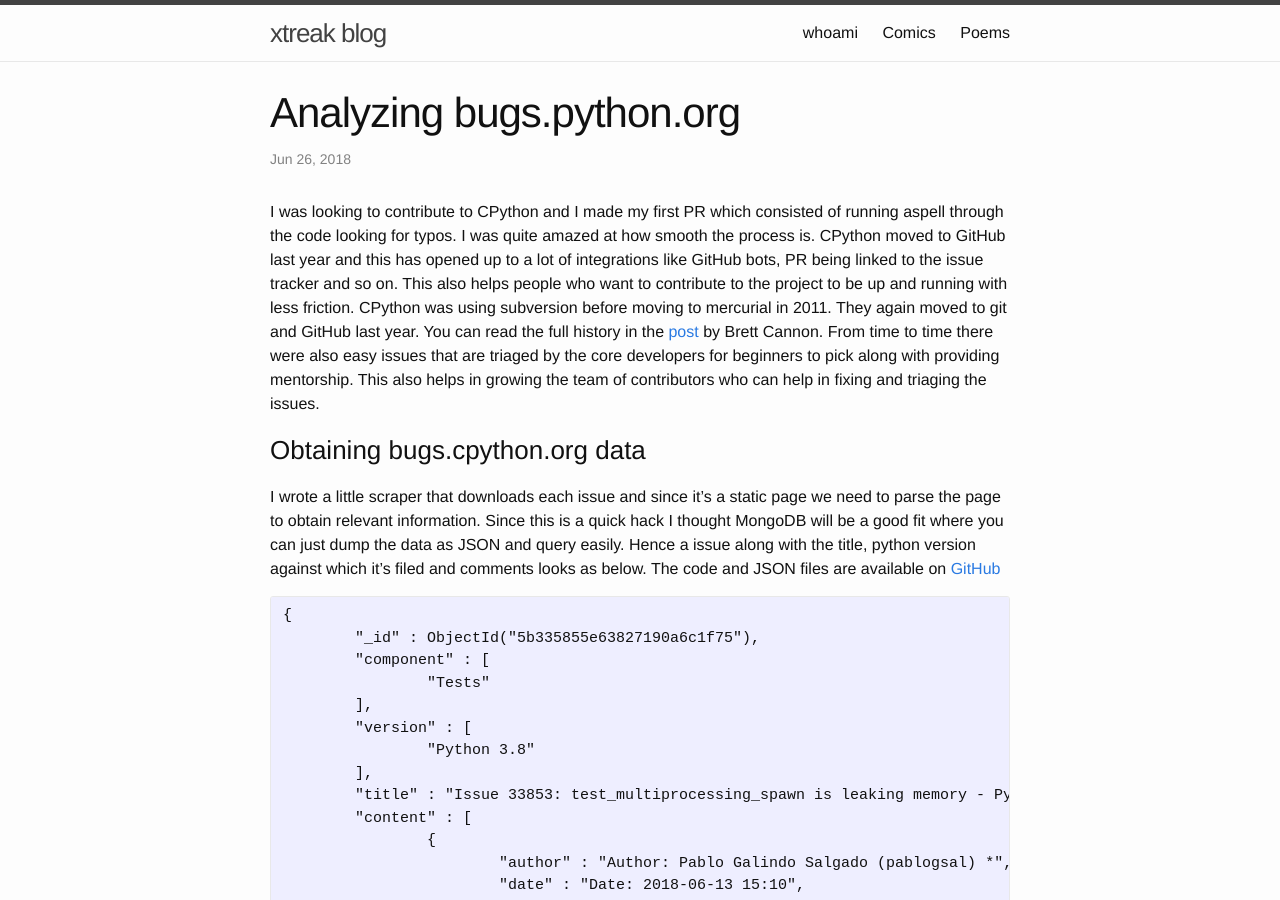
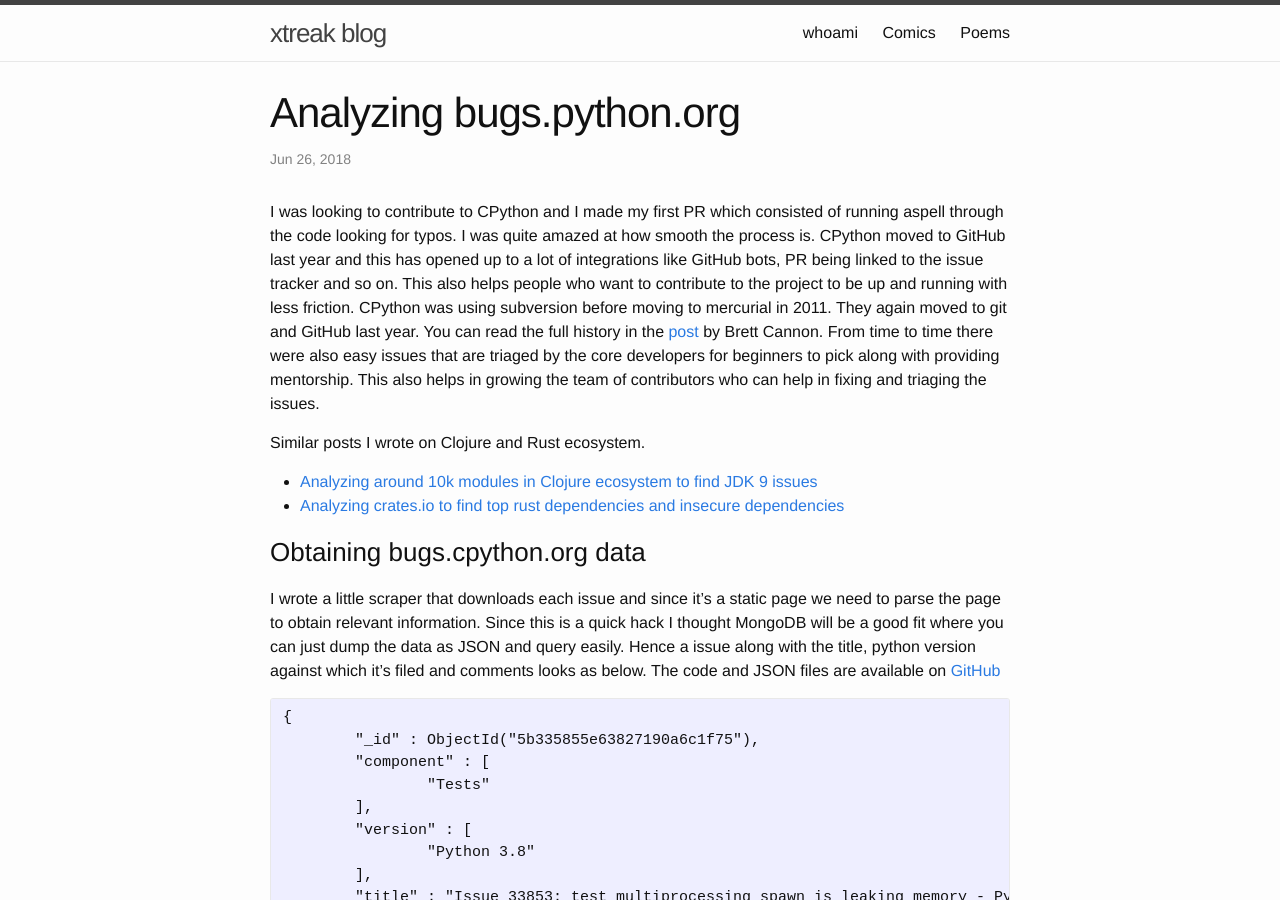
Before and after one commit to tirkarthi/tirkarthi.github.io, a Jekyll site: the page built from _posts/2018-06-27-analyzing-python-bug-tracker.md, in a window 1280 px wide and 900 px high. Built offline with Jekyll 4.4.1, drawn with Linux system fonts in a browser that asks for light colours; comment, search, counter and statistics services are not loaded.

Commit message:
Add links to top

```diff
--- a/_posts/2018-06-27-analyzing-python-bug-tracker.md
+++ b/_posts/2018-06-27-analyzing-python-bug-tracker.md
@@ -6,6 +6,12 @@ categories: python
 ---
 
 I was looking to contribute to CPython and I made my first PR which consisted of running aspell through the code looking for typos. I was quite amazed at how smooth the process is. CPython moved to GitHub last year and this has opened up to a lot of integrations like GitHub bots, PR being linked to the issue tracker and so on. This also helps people who want to contribute to the project to be up and running with less friction. CPython was using subversion before moving to mercurial in 2011. They again moved to git and GitHub last year. You can read the full history in the [post](https://snarky.ca/the-history-behind-the-decision-to-move-python-to-github/) by Brett Cannon. From time to time there were also easy issues that are triaged by the core developers for beginners to pick along with providing mentorship. This also helps in growing the team of contributors who can help in fixing and triaging the issues.
+
+Similar posts I wrote on Clojure and Rust ecosystem.
+
+* [Analyzing around 10k modules in Clojure ecosystem to find JDK 9 issues](https://tirkarthi.github.io/clojure/2018/03/17/data-mining-clojars.html)
+* [Analyzing crates.io to find top rust dependencies and insecure dependencies](https://tirkarthi.github.io/rust/2018/03/30/analyzing-crates-data.html)
+
 
 ### Obtaining bugs.cpython.org data
 
```
